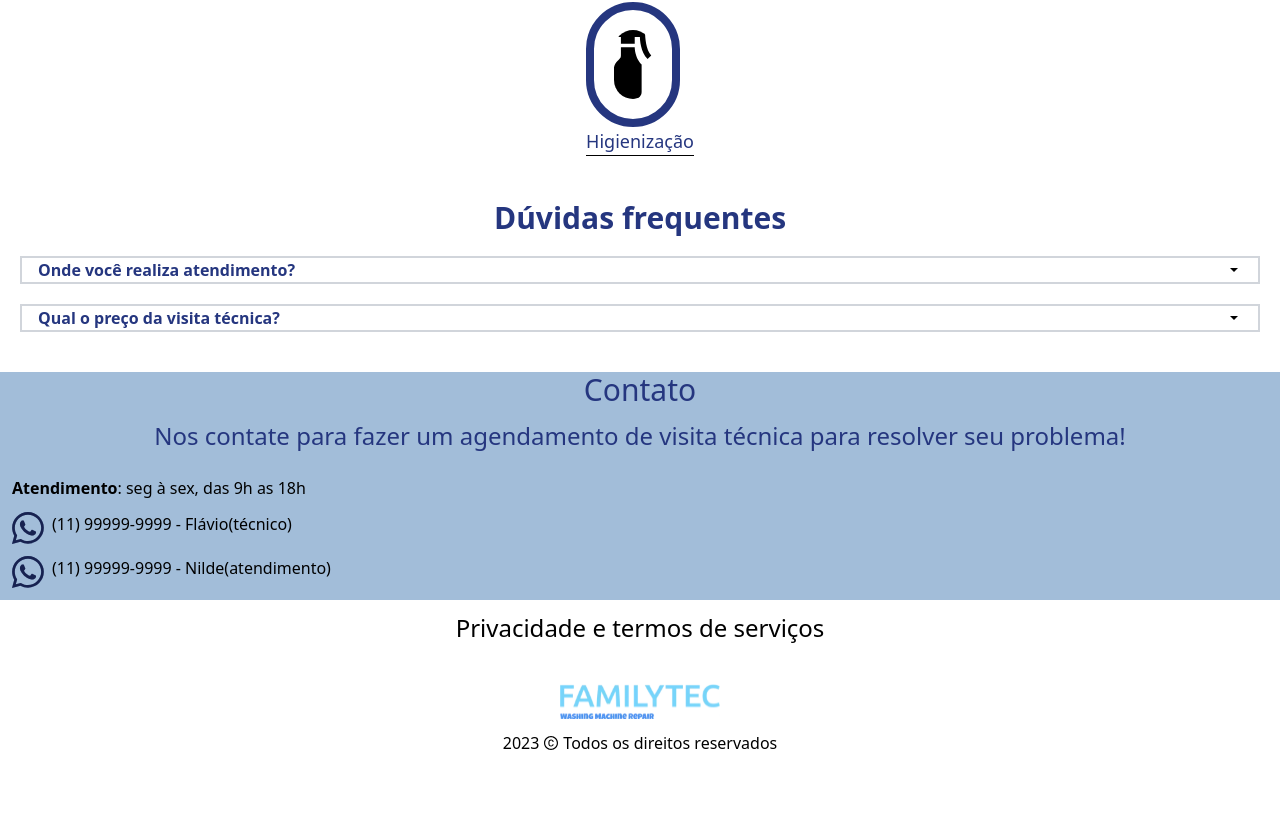
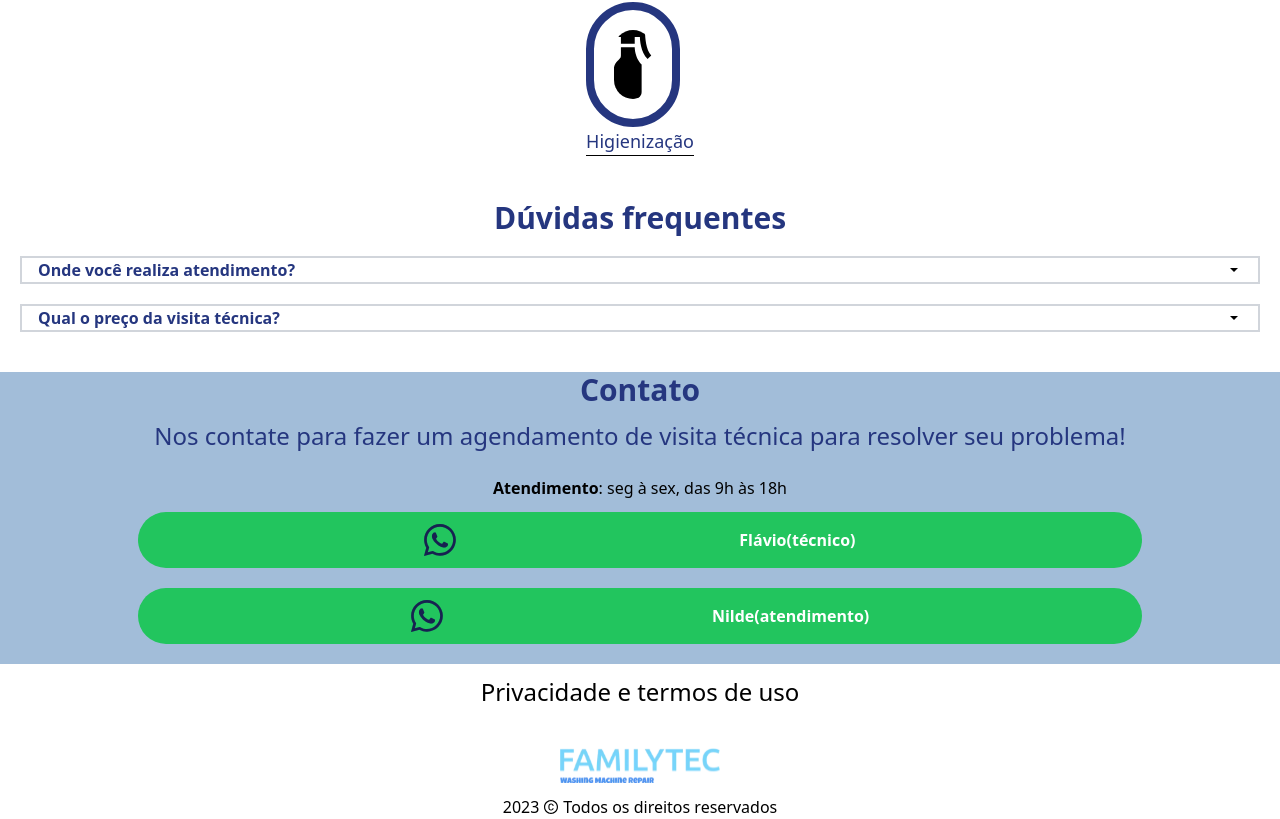
Before and after one commit to zThiago15/family-tec-frontend, a React (Vite) app: page / in a window 1280 px wide. Shown: the part 3014-3833 px from the top of the page. Before the commit the page ends 3769 px from the top, so only its background shows below. Built offline with nearby package versions, Linux system fonts and the light colour scheme.

Commit message:
feat: buttons to contact technician and attendance via whatsapp

```diff
--- a/src/pages/landing-page/landing-page.tsx
+++ b/src/pages/landing-page/landing-page.tsx
@@ -66,23 +66,30 @@ export default function LandingPage() {
       </main>
       <footer className="mt-10">
         <div id="contact" className="bg-background-color">
-          <h1 className="text-3xl text-primary-color text-center">Contato</h1>
+          <h1 className="font-bold text-3xl text-primary-color text-center">Contato</h1>
           <p className="text-primary-color text-2xl text-center p-3">Nos contate para fazer um agendamento de visita técnica para resolver seu problema!</p>
-          <div className="m-3">
-            <p className="mb-3"><strong>Atendimento</strong>: seg à sex, das 9h as 18h</p>
-            <span className="flex pb-3">
+
+          <div className="m-3 flex flex-col items-center">
+            <p className="mb-3"><strong>Atendimento</strong>: seg à sex, das 9h às 18h</p>
+            <a
+              href="https://api.whatsapp.com/send?phone=977116359"
+              className="flex justify-evenly items-center p-3 bg-green-500 text-white w-[80%] rounded-full mb-5 relative hover:bg-green-600">
               <img src={Whatsapp} alt="email logo" className="mr-2 w-8" />
-              <p> (11) 99999-9999 - Flávio(técnico)</p>
-            </span>
-            <span className="flex pb-3">
+              <p className="font-semibold">Flávio(técnico)</p>
+            </a>
+            <a
+              href="https://api.whatsapp.com/send?phone=986198559"
+              className="flex justify-evenly items-center p-3 bg-green-500 text-white w-[80%] rounded-full mb-5 hover:bg-green-600"
+            >
               <img src={Whatsapp} alt="email logo" className="mr-2 w-8" />
-              <p> (11) 99999-9999 - Nilde(atendimento)</p>
-            </span>
+              <p className="font-semibold">Nilde(atendimento)</p>
+            </a>
+
           </div>
         </div>
 
         <div>
-          <h1 className="text-center text-2xl my-3">Privacidade e termos de serviços</h1>
+          <h1 className="text-center text-2xl my-3">Privacidade e termos de uso</h1>
           <span className="flex flex-col items-center mt-10">
             <img src={Logo} alt="logo" className="w-[10em] mb-3" />
             <p className="flex items-center justify-center">2023 <AiOutlineCopyright className="mx-1" /> Todos os direitos reservados</p>
```
